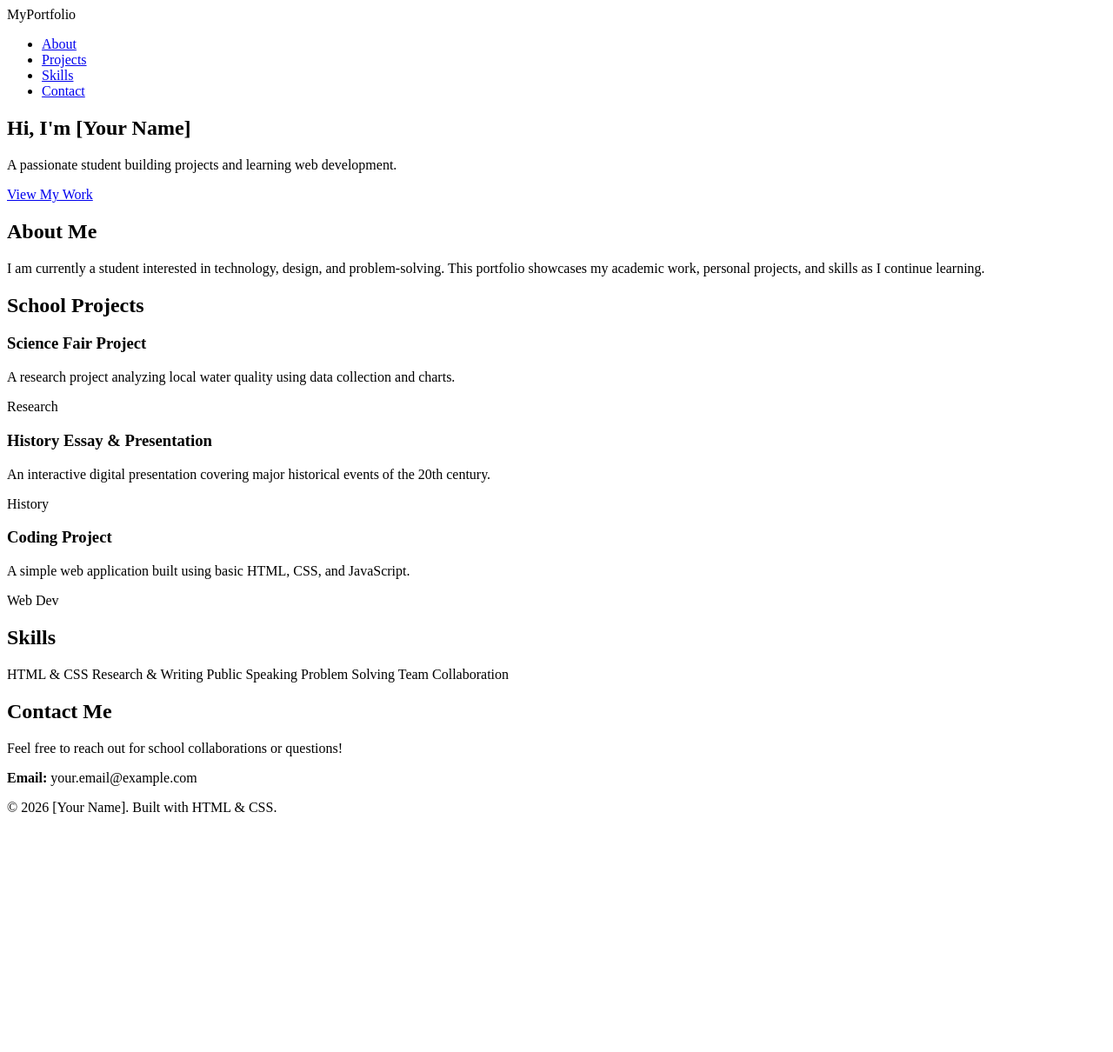
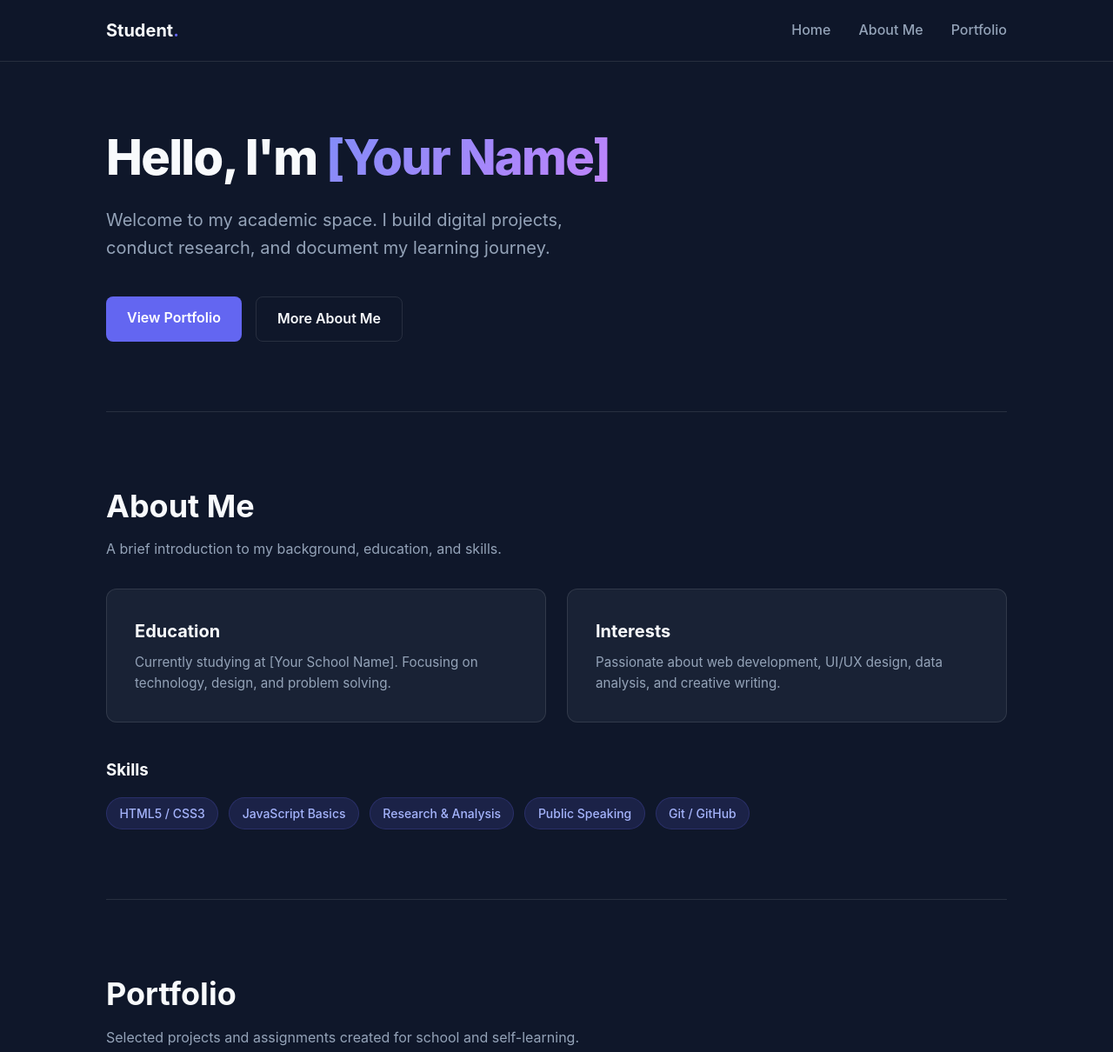
Before and after one commit to PongG3/DCIT-26-Portfolio, a plain HTML site: page index.html in a window 1280 px wide. Shown: the top 1210 px of the page at 87% size. Before the commit the page ends 954 px from the top, so only its background shows below. Drawn offline with Linux system fonts and the light colour scheme.

Commit message:
Update index.html

```diff
--- a/index.html
+++ b/index.html
@@ -3,76 +3,326 @@
 <head>
   <meta charset="UTF-8">
   <meta name="viewport" content="width=device-width, initial-scale=1.0">
-    <title>My Student Portfolio</title>
-    <link rel="stylesheet" href="style.css">
+  <title>Student Portfolio</title>
+  <style>
+    /* Global Variables & Reset */
+    :root {
+      --bg-color: #0f172a;
+      --card-bg: rgba(30, 41, 59, 0.7);
+      --accent-color: #6366f1;
+      --accent-hover: #4f46e5;
+      --text-main: #f8fafc;
+      --text-muted: #94a3b8;
+      --border-color: rgba(255, 255, 255, 0.1);
+    }
+
+    * {
+      margin: 0;
+      padding: 0;
+      box-sizing: border-box;
+      font-family: 'Inter', system-ui, -apple-system, sans-serif;
+    }
+
+    html {
+      scroll-behavior: smooth;
+      scroll-padding-top: 80px;
+    }
+
+    body {
+      background-color: var(--bg-color);
+      color: var(--text-main);
+      line-height: 1.6;
+      min-height: 100vh;
+    }
+
+    /* Header & Navigation */
+    header {
+      position: sticky;
+      top: 0;
+      backdrop-filter: blur(12px);
+      background: rgba(15, 23, 42, 0.85);
+      border-bottom: 1px solid var(--border-color);
+      z-index: 100;
+    }
+
+    nav {
+      max-width: 1100px;
+      margin: 0 auto;
+      padding: 1.2rem 2rem;
+      display: flex;
+      justify-content: space-between;
+      align-items: center;
+    }
+
+    .logo {
+      font-size: 1.25rem;
+      font-weight: 700;
+      color: var(--text-main);
+      text-decoration: none;
+    }
+
+    .logo span {
+      color: var(--accent-color);
+    }
+
+    .nav-links {
+      display: flex;
+      list-style: none;
+      gap: 2rem;
+    }
+
+    .nav-links a {
+      color: var(--text-muted);
+      text-decoration: none;
+      font-weight: 500;
+      transition: color 0.2s ease;
+    }
+
+    .nav-links a:hover {
+      color: var(--accent-color);
+    }
+
+    /* Main Container & Sections */
+    main {
+      max-width: 1100px;
+      margin: 0 auto;
+      padding: 2rem;
+    }
+
+    section {
+      padding: 5rem 0;
+      border-bottom: 1px solid var(--border-color);
+    }
+
+    section:last-of-type {
+      border-bottom: none;
+    }
+
+    /* Hero Section */
+    .hero {
+      display: flex;
+      flex-direction: column;
+      align-items: flex-start;
+      gap: 1.5rem;
+      padding-top: 3rem;
+    }
+
+    .hero h1 {
+      font-size: 3.5rem;
+      font-weight: 800;
+      line-height: 1.1;
+      letter-spacing: -0.03em;
+    }
+
+    .gradient-text {
+      background: linear-gradient(135deg, #818cf8 0%, #c084fc 100%);
+      -webkit-background-clip: text;
+      -webkit-text-fill-color: transparent;
+    }
+
+    .hero p {
+      font-size: 1.25rem;
+      color: var(--text-muted);
+      max-width: 600px;
+    }
+
+    /* Buttons */
+    .btn-group {
+      display: flex;
+      gap: 1rem;
+      margin-top: 1rem;
+    }
+
+    .btn {
+      display: inline-block;
+      padding: 0.75rem 1.5rem;
+      border-radius: 8px;
+      font-weight: 600;
+      text-decoration: none;
+      transition: all 0.2s ease;
+    }
+
+    .btn-primary {
+      background-color: var(--accent-color);
+      color: white;
+    }
+
+    .btn-primary:hover {
+      background-color: var(--accent-hover);
+      transform: translateY(-2px);
+    }
+
+    .btn-secondary {
+      background-color: transparent;
+      color: var(--text-main);
+      border: 1px solid var(--border-color);
+    }
+
+    .btn-secondary:hover {
+      background-color: var(--card-bg);
+      transform: translateY(-2px);
+    }
+
+    /* Section Headers */
+    .section-title {
+      font-size: 2.25rem;
+      font-weight: 700;
+      margin-bottom: 0.5rem;
+    }
+
+    .section-desc {
+      color: var(--text-muted);
+      max-width: 600px;
+      margin-bottom: 2rem;
+    }
+
+    /* Cards & Grids */
+    .grid {
+      display: grid;
+      grid-template-columns: repeat(auto-fit, minmax(300px, 1fr));
+      gap: 1.5rem;
+    }
+
+    .card {
+      background: var(--card-bg);
+      border: 1px solid var(--border-color);
+      border-radius: 12px;
+      padding: 2rem;
+      transition: transform 0.2s ease, border-color 0.2s ease;
+    }
+
+    .card:hover {
+      transform: translateY(-4px);
+      border-color: rgba(99, 102, 241, 0.4);
+    }
+
+    .card h3 {
+      font-size: 1.25rem;
+      margin-bottom: 0.5rem;
+    }
+
+    .card p {
+      color: var(--text-muted);
+      font-size: 0.95rem;
+    }
+
+    /* Skill Badges */
+    .skills-container {
+      display: flex;
+      flex-wrap: wrap;
+      gap: 0.75rem;
+      margin-top: 1rem;
+    }
+
+    .badge {
+      background: rgba(99, 102, 241, 0.15);
+      color: #a5b4fc;
+      padding: 0.4rem 0.9rem;
+      border-radius: 9999px;
+      font-size: 0.875rem;
+      font-weight: 500;
+      border: 1px solid rgba(99, 102, 241, 0.2);
+    }
+
+    /* Footer */
+    footer {
+      border-top: 1px solid var(--border-color);
+      text-align: center;
+      padding: 2rem;
+      color: var(--text-muted);
+      font-size: 0.875rem;
+    }
+  </style>
 </head>
 <body>
 
+  <!-- Navigation -->
   <header>
     <nav>
-            <div class="logo">MyPortfolio</div>
-            <ul>
-                <li><a href="#about">About</a></li>
-                <li><a href="#projects">Projects</a></li>
-                <li><a href="#skills">Skills</a></li>
-                <li><a href="#contact">Contact</a></li>
+      <a href="#home" class="logo">Student<span>.</span></a>
+      <ul class="nav-links">
+        <li><a href="#home">Home</a></li>
+        <li><a href="#about">About Me</a></li>
+        <li><a href="#portfolio">Portfolio</a></li>
       </ul>
     </nav>
   </header>
 
-    <section class="hero">
-        <h1>Hi, I'm <span class="highlight">[Your Name]</span></h1>
-        <p>A passionate student building projects and learning web development.</p>
-        <a href="#projects" class="btn">View My Work</a>
-    </section>
-
-    <section id="about" class="container">
-        <h2>About Me</h2>
-        <p>I am currently a student interested in technology, design, and problem-solving. This portfolio showcases my academic work, personal projects, and skills as I continue learning.</p>
-    </section>
-
-    <section id="projects" class="container">
-        <h2>School Projects</h2>
-        <div class="project-grid">
-
-            <div class="project-card">
-                <h3>Science Fair Project</h3>
-                <p>A research project analyzing local water quality using data collection and charts.</p>
-                <span class="tag">Research</span>
-            </div>
-
-            <div class="project-card">
-                <h3>History Essay & Presentation</h3>
-                <p>An interactive digital presentation covering major historical events of the 20th century.</p>
-                <span class="tag">History</span>
-            </div>
-
-            <div class="project-card">
-                <h3>Coding Project</h3>
-                <p>A simple web application built using basic HTML, CSS, and JavaScript.</p>
-                <span class="tag">Web Dev</span>
-            </div>
-
+  <main>
+    <!-- Home Section -->
+    <section id="home" class="hero">
+      <h1>Hello, I'm <span class="gradient-text">[Your Name]</span></h1>
+      <p>Welcome to my academic space. I build digital projects, conduct research, and document my learning journey.</p>
+      <div class="btn-group">
+        <a href="#portfolio" class="btn btn-primary">View Portfolio</a>
+        <a href="#about" class="btn btn-secondary">More About Me</a>
       </div>
     </section>
 
-    <section id="skills" class="container">
-        <h2>Skills</h2>
-        <div class="skills-list">
-            <span>HTML & CSS</span>
-            <span>Research & Writing</span>
-            <span>Public Speaking</span>
-            <span>Problem Solving</span>
-            <span>Team Collaboration</span>
+    <!-- About Me Section -->
+    <section id="about">
+      <h2 class="section-title">About Me</h2>
+      <p class="section-desc">A brief introduction to my background, education, and skills.</p>
+
+      <div class="grid">
+        <div class="card">
+          <h3>Education</h3>
+          <p>Currently studying at [Your School Name]. Focusing on technology, design, and problem solving.</p>
+        </div>
+
+        <div class="card">
+          <h3>Interests</h3>
+          <p>Passionate about web development, UI/UX design, data analysis, and creative writing.</p>
+        </div>
+      </div>
+
+      <h3 style="margin-top: 2.5rem; margin-bottom: 0.5rem;">Skills</h3>
+      <div class="skills-container">
+        <span class="badge">HTML5 / CSS3</span>
+        <span class="badge">JavaScript Basics</span>
+        <span class="badge">Research & Analysis</span>
+        <span class="badge">Public Speaking</span>
+        <span class="badge">Git / GitHub</span>
       </div>
     </section>
 
-    <section id="contact" class="container">
-        <h2>Contact Me</h2>
-        <p>Feel free to reach out for school collaborations or questions!</p>
-        <p><strong>Email:</strong> your.email@example.com</p>
+    <!-- Portfolio Section -->
+    <section id="portfolio">
+      <h2 class="section-title">Portfolio</h2>
+      <p class="section-desc">Selected projects and assignments created for school and self-learning.</p>
+
+      <div class="grid">
+        <div class="card">
+          <h3>Science Fair Presentation</h3>
+          <p>An interactive research project covering local environmental data and key analytical takeaways.</p>
+          <div class="skills-container">
+            <span class="badge">Research</span>
+            <span class="badge">Data</span>
+          </div>
+        </div>
+
+        <div class="card">
+          <h3>Personal Portfolio Site</h3>
+          <p>A modern responsive single-page web layout hosted on GitHub Pages.</p>
+          <div class="skills-container">
+            <span class="badge">HTML</span>
+            <span class="badge">CSS</span>
+          </div>
+        </div>
+
+        <div class="card">
+          <h3>History Digital Report</h3>
+          <p>A structured timeline document exploring key historical shifts in technology over time.</p>
+          <div class="skills-container">
+            <span class="badge">Writing</span>
+            <span class="badge">History</span>
+          </div>
+        </div>
+      </div>
     </section>
+  </main>
 
+  <!-- Footer -->
   <footer>
     <p>&copy; 2026 [Your Name]. Built with HTML & CSS.</p>
   </footer>
```
Lines whose indentation alone changed are shown as unchanged.
